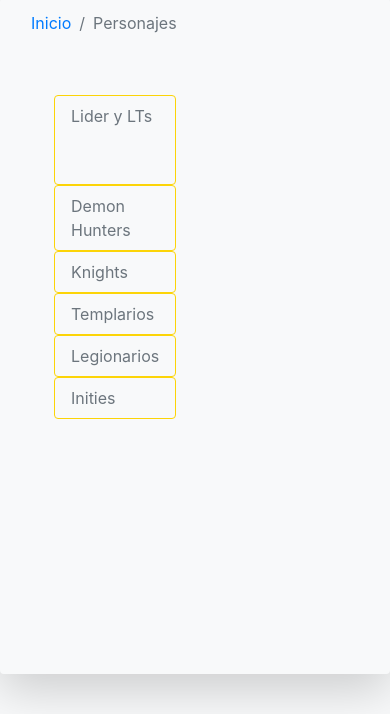
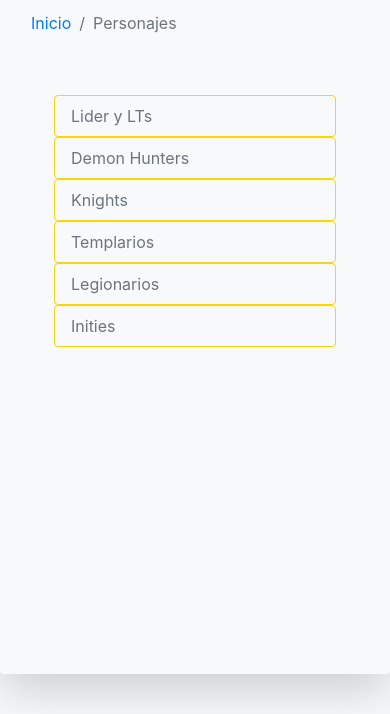
Before and after one commit to jhurtadojerves/characters, a Django app: template apps/characters/templates/characters/list.html in a window 390 px wide. Shown: the part 73-787 px from the top of the page. Run offline with Django 3.2, Linux system fonts and the light colour scheme; the template is opened without the code that fills it: most values are stand-ins (such as "Sample title", 1, 10 or a date in 2020); some libraries are stand-ins or nearby versions.

Commit message:
Fix responsive design in inde

```diff
--- a/apps/characters/templates/characters/list.html
+++ b/apps/characters/templates/characters/list.html
@@ -2,8 +2,8 @@
 
 {% block content %}
 <div class="row m-4 pt-4">
-  <div class="col-3">
-    <div class="nav flex-column nav-pills" id="v-pills-tab" role="tablist" aria-orientation="vertical">
+  <div class="col-sm-12 col-md-2">
+    <div class="nav nav-pills flex-sm-row flex-column" id="v-pills-tab" role="tablist" aria-orientation="vertical">
       {% include 'characters/nav-tab-item.html' with menu='lideres' name='Lider y LTs' status='active' %}
       {% include 'characters/nav-tab-item.html' with menu='hunters' name='Demon Hunters' %}
       {% include 'characters/nav-tab-item.html' with menu='knights' name='Knights' %}
@@ -16,7 +16,7 @@
     {% endif %}
 
   </div>
-  <div class="col-9">
+  <div class="col-sm-12 col-md-10">
     <div class="tab-content" id="v-pills-tabContent">
       {% include 'characters/tab-item.html' with characters=lideres tab='lideres' status='active' %}
       {% include 'characters/tab-item.html' with characters=demonhunters tab='hunters' %}
--- a/apps/characters/templates/characters/nav-tab-item.html
+++ b/apps/characters/templates/characters/nav-tab-item.html
@@ -1,5 +1,5 @@
 <a
-  class="nav-link {{status}}"
+  class="flex-sm-fill text-sm-center nav-link {{status}}"
   id="v-pills-{{ menu }}-tab"
   data-toggle="pill"
   href="#v-pills-{{ menu }}"
```
